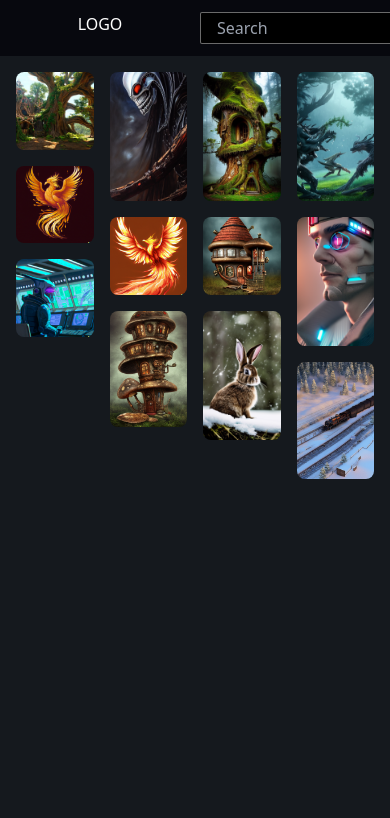
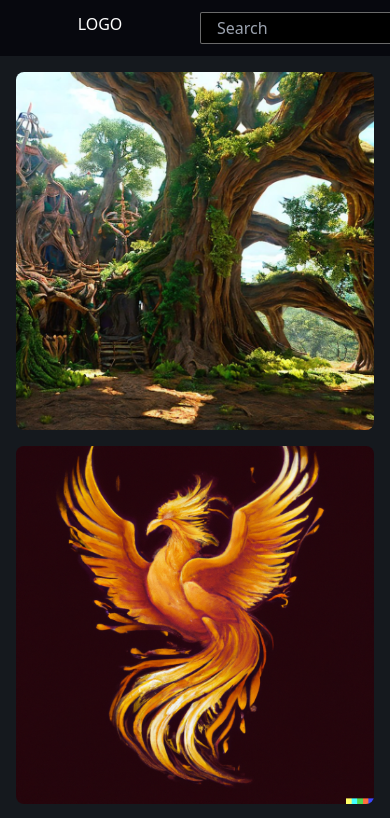
Before and after one commit to Rounak-28/ai-art-app, a Next.js app: page / in a window 390 px wide. Shown: the top 818 px of the page. Built offline with nearby package versions, Linux system fonts and the light colour scheme.

Commit message:
made the navbar sticky

```diff
--- a/components/Navbar.tsx
+++ b/components/Navbar.tsx
@@ -2,7 +2,7 @@ import Link from "next/link";
 
 const Navbar = () => {
   return (
-    <div className="h-14 bg-[#07080e] text-white flex items-center justify-between px-5">
+    <div className="h-14 bg-[#07080e] text-white flex items-center justify-between px-5 sticky top-0 left-0">
       <div className="flex space-x-5">
         <Link href="/">
           <div className="logo w-40 flex justify-center items-center">LOGO</div>
--- a/components/PostCard.tsx
+++ b/components/PostCard.tsx
@@ -2,7 +2,7 @@ import Image from "next/image";
 
 const PostCard = ({ img }: any) => {
   return (
-    <div className="py-2 rounded-lg">
+    <div className="py-2 rounded-lg w-fit mx-auto">
       <Image src={`/images/${img}.png`} width={400} height={400} alt="" className="rounded-lg" />
     </div>
   );
--- a/pages/index.tsx
+++ b/pages/index.tsx
@@ -8,7 +8,7 @@ export default function Home() {
 
   return (
     <div className="min-h-screen bg-[#15191e]">
-      <main className="columns-4 gap-4 py-2 px-4">
+      <main className="columns-1 sm:columns-2 md:columns-3 lg:columns-4 gap-4 py-2 px-4">
         <PostCard img={1}/>
         <PostCard img={2}/>
         <PostCard img={3}/>
```
